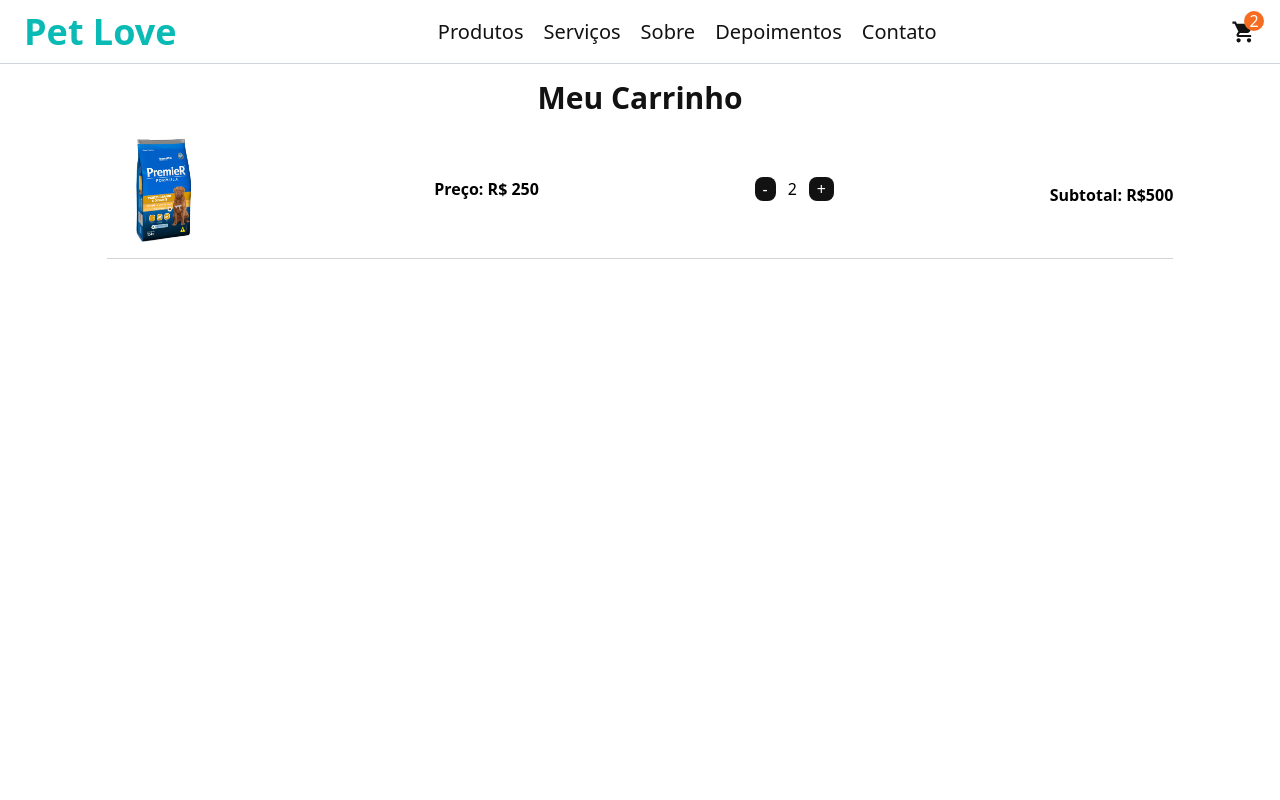
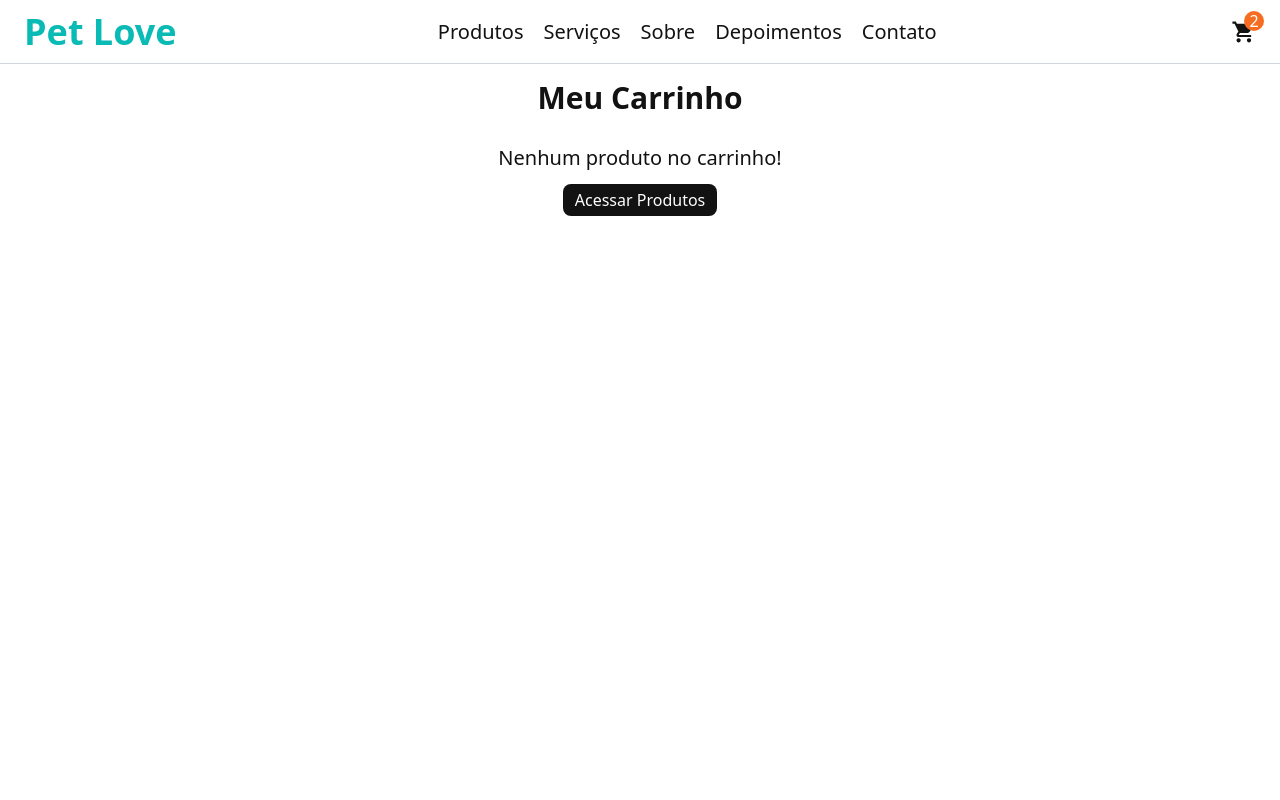
Before and after one commit to MariaJuliaAS/Pet-Love, a React (Vite) app: page /cart in a window 1280 px wide. Shown: the top 800 px of the page. Built offline with nearby package versions, Linux system fonts and the light colour scheme.

Commit message:
Cart context criado e sendo consumido para adicionar ao carrinho

```diff
--- a/src/App.tsx
+++ b/src/App.tsx
@@ -1,9 +1,12 @@
 import { RouterProvider } from "react-router-dom"
 import { router } from "./routes/routes"
+import CartProvider from './context/cartContext'
 
 function App() {
   return (
-    <RouterProvider router={router} />
+    <CartProvider>
+      <RouterProvider router={router} />
+    </CartProvider>
   )
 }
 
--- a/src/components/featuredProducts/index.tsx
+++ b/src/components/featuredProducts/index.tsx
@@ -3,10 +3,13 @@ import { Link } from 'react-router-dom';
 import { IoIosArrowForward } from "react-icons/io";
 import { GetApi } from '../../hooks';
 import { RandomColors } from "../../utils";
+import { CartContext } from "../../context/cartContext";
+import { useContext } from "react";
 
 export function FeaturedProducts() {
     const { products } = GetApi()
     const { bgColors, randomBgColors, randomTextColors, textColors } = RandomColors()
+    const { addItem } = useContext(CartContext)
 
     return (
         <section id="featuredProducts" className="min-h-screen h-full w-full flex flex-col items-center justify-center px-12 py-7">
@@ -18,19 +21,21 @@ export function FeaturedProducts() {
 
             <div className='2xl:my-12 my-6 lg:flex-row sm:gap-18 flex flex-col items-center justify-center gap-9'>
                 {products?.slice(0, 3).map((item, index) => (
-                    <Link to={`/details/${item.id}`} key={item.id} style={{ backgroundColor: randomBgColors[index % bgColors.length] }} className='rounded-xl p-4 cursor-pointer border border-[#d3d3d3] transition-all duration-200 ease-in-out hover:scale-110'>
-                        <img src={item.cover} alt={item.title} className='2xl:w-65 sm:w-60 rounded-lg w-50 mb-4' />
-                        <h4 className='2xl:max-w-65 sm:max-w-60 max-w-50 font-xl font-semibold' style={{ color: randomTextColors[index % textColors.length] }}>{item.title}</h4>
+                    <div key={item.id} style={{ backgroundColor: randomBgColors[index % bgColors.length] }} className='rounded-xl p-4 border border-[#d3d3d3]'>
+                        <Link to={`/details/${item.id}`}>
+                            <img src={item.cover} alt={item.title} className='2xl:w-65 sm:w-60 rounded-lg w-50 mb-4 transition-all duration-200 ease-in-out hover:scale-105' />
+                            <h4 className='2xl:max-w-65 sm:max-w-60 max-w-50 font-xl font-semibold transition-all duration-200 ease-in-out hover:scale-105' style={{ color: randomTextColors[index % textColors.length] }}>{item.title}</h4>
+                        </Link>
                         <div className='flex justify-between my-4'>
                             <p className='text-lg' style={{ color: randomTextColors[index % textColors.length] }}>{item.price.toLocaleString('pt-BR', {
                                 style: 'currency',
                                 currency: 'BRL'
                             })}</p>
-                            <button className='cursor-pointer transition-all duration-200 ease-in-out hover:scale-110'>
+                            <button onClick={() => addItem(item)} className='cursor-pointer transition-all duration-200 ease-in-out hover:scale-110'>
                                 <BsFillCartPlusFill size={25} style={{ color: randomTextColors[index % textColors.length] }} />
                             </button>
                         </div>
-                    </Link>
+                    </div>
                 ))}
             </div>
 
--- /dev/null
+++ b/src/context/cartContext.tsx
@@ -0,0 +1,57 @@
+import { createContext, ReactNode, useState } from "react";
+import { ProductsProps } from "../hooks";
+
+interface CartContextData {
+    cart: CartProps[];
+    cartAmount: number;
+    addItem: (newItem: ProductsProps) => void;
+}
+
+interface CartProps {
+    id: string;
+    title: string;
+    description: string;
+    price: number;
+    cover: string;
+    amount: number;
+    subtotal: number;
+}
+
+interface CartProviderProps {
+    children: ReactNode
+}
+
+export const CartContext = createContext({} as CartContextData)
+
+function CartProvider({ children }: CartProviderProps) {
+    const [cart, setCart] = useState<CartProps[]>([])
+
+    function addItem(newItem: ProductsProps) {
+        const indexItem = cart.findIndex(item => item.id === newItem.id)
+
+        if (indexItem !== -1) {
+            let cartList = cart
+
+            cartList[indexItem].amount += 1
+            cartList[indexItem].subtotal = cartList[indexItem].price * cartList[indexItem].amount
+            setCart(cartList)
+            return
+        }
+
+        let data = {
+            ...newItem,
+            amount: 1,
+            subtotal: newItem.price
+        }
+
+        setCart(products => [...products, data])
+    }
+
+    return (
+        <CartContext.Provider value={{ cart, cartAmount: cart.length, addItem }}>
+            {children}
+        </CartContext.Provider>
+    )
+}
+
+export default CartProvider
--- a/src/pages/cart/index.tsx
+++ b/src/pages/cart/index.tsx
@@ -1,25 +1,44 @@
-import imgRacao from '../../assets/racao1.png';
+import { useContext } from 'react';
+import { CartContext } from '../../context/cartContext';
+import { Link } from 'react-router-dom';
 
 export function Cart() {
+    const { cart, addItem } = useContext(CartContext)
+
     return (
-
         <main className="w-full max-w-10/12 mx-auto min-h-screen">
             <h1 className="2xl:text-4xl sm:text-3xl text-2xl font-bold text-[#121212] my-4 text-center">Meu Carrinho</h1>
 
-            <section className='sm:flex-row flex-col flex items-center justify-between border-b-1 border-[#D3D3D3] mb-4'>
-                <img src={imgRacao} alt="Picture of pet food" className='w-28 mb-3' />
-                <strong className='mb-3'>Preço: R$ 250</strong>
+            {cart.length === 0 && (
+                <div className='flex flex-col items-center my-7'>
+                    <p className='font-medium text-xl text-[#121212]'>Nenhum produto no carrinho!</p>
+                    <Link to='/products' className='bg-[#121212] my-3 p-1 px-3 text-white rounded-lg'>
+                        Acessar Produtos
+                    </Link>
+                </div>
+            )}
 
-                <div className='flex flex-row gap-3 mb-3'>
-                    <button className='px-2 bg-[#121212] rounded-lg text-white flex items-center justify-center cursor-pointer'>-</button>
-                    2
-                    <button className='px-2 bg-[#121212] rounded-lg text-white flex items-center justify-center cursor-pointer'>+</button>
-                </div>
+            {cart.map((item) => (
+                <section key={item.id} className='sm:flex-row flex-col flex items-center justify-between border-b-1 border-[#D3D3D3] mb-4'>
+                    <img src={item.cover} alt={item.title} className='w-28 mb-3' />
+                    <strong className='mb-3'>Preço: {item.price.toLocaleString('pt-BR', {
+                        style: 'currency',
+                        currency: 'BRL'
+                    })}</strong>
 
-                <strong>Subtotal: R$500</strong>
-            </section>
+                    <div className='flex flex-row gap-3 mb-3'>
+                        <button className='px-2 bg-[#121212] rounded-lg text-white flex items-center justify-center cursor-pointer'>-</button>
+                        {item.amount}
+                        <button className='px-2 bg-[#121212] rounded-lg text-white flex items-center justify-center cursor-pointer' onClick={() => addItem(item)}>+</button>
+                    </div>
+
+                    <strong>Subtotal: {item.subtotal.toLocaleString('pt-BR', {
+                        style: 'currency',
+                        currency: 'BRL'
+                    })}</strong>
+                </section>
+            ))}
 
         </main>
-
     )
 }
--- a/src/pages/products/index.tsx
+++ b/src/pages/products/index.tsx
@@ -2,10 +2,13 @@ import { GetApi } from "../../hooks";
 import { RandomColors } from "../../utils";
 import { Link } from "react-router-dom";
 import { BsFillCartPlusFill } from "react-icons/bs";
+import { useContext } from "react";
+import { CartContext } from "../../context/cartContext";
 
 export function Products() {
     const { products } = GetApi();
     const { bgColors, randomBgColors, randomTextColors, textColors } = RandomColors();
+    const { addItem } = useContext(CartContext)
 
     return (
         <main className="w-full max-w-10/12 mx-auto min-h-screen">
@@ -13,19 +16,22 @@ export function Products() {
 
             <section className="lg:grid-cols-3 sm:grid-cols-2 grid grid-cols-1 gap-12 place-items-center my-7">
                 {products?.map((item, index) => (
-                    <Link to={`/details/${item.id}`} key={item.id} style={{ backgroundColor: randomBgColors[index % bgColors.length] }} className='2xl:max-w-85 sm:max-w-75 max-w-70 rounded-xl p-4 cursor-pointer border border-[#d3d3d3] transition-all duration-200 ease-in-out hover:scale-110'>
-                        <img src={item.cover} alt={item.title} className='rounded-lg mb-4' />
-                        <h4 className='font-xl font-semibold' style={{ color: randomTextColors[index % textColors.length] }}>{item.title}</h4>
+
+                    <div key={item.id} style={{ backgroundColor: randomBgColors[index % bgColors.length] }} className='2xl:max-w-85 sm:max-w-75 max-w-70 rounded-xl p-4 border border-[#d3d3d3]'>
+                        <Link to={`/details/${item.id}`}>
+                            <img src={item.cover} alt={item.title} className='rounded-lg mb-4 transition-all duration-200 ease-in-out hover:scale-105' />
+                            <p className='2xl:max-w-65 sm:max-w-60 max-w-50 font-xl font-semibold transition-all duration-200 ease-in-out hover:scale-105 text-[#121212]' style={{ color: randomTextColors[index % textColors.length] }}>{item.title}</p>
+                        </Link>
                         <div className='flex justify-between my-4'>
                             <p className='text-lg' style={{ color: randomTextColors[index % textColors.length] }}>{item.price.toLocaleString('pt-BR', {
                                 style: 'currency',
                                 currency: 'BRL'
                             })}</p>
-                            <button className='cursor-pointer transition-all duration-200 ease-in-out hover:scale-110'>
+                            <button onClick={() => addItem(item)} className='cursor-pointer transition-all duration-200 ease-in-out hover:scale-110'>
                                 <BsFillCartPlusFill size={25} style={{ color: randomTextColors[index % textColors.length] }} />
                             </button>
                         </div>
-                    </Link>
+                    </div>
                 ))}
             </section>
         </main>
```
